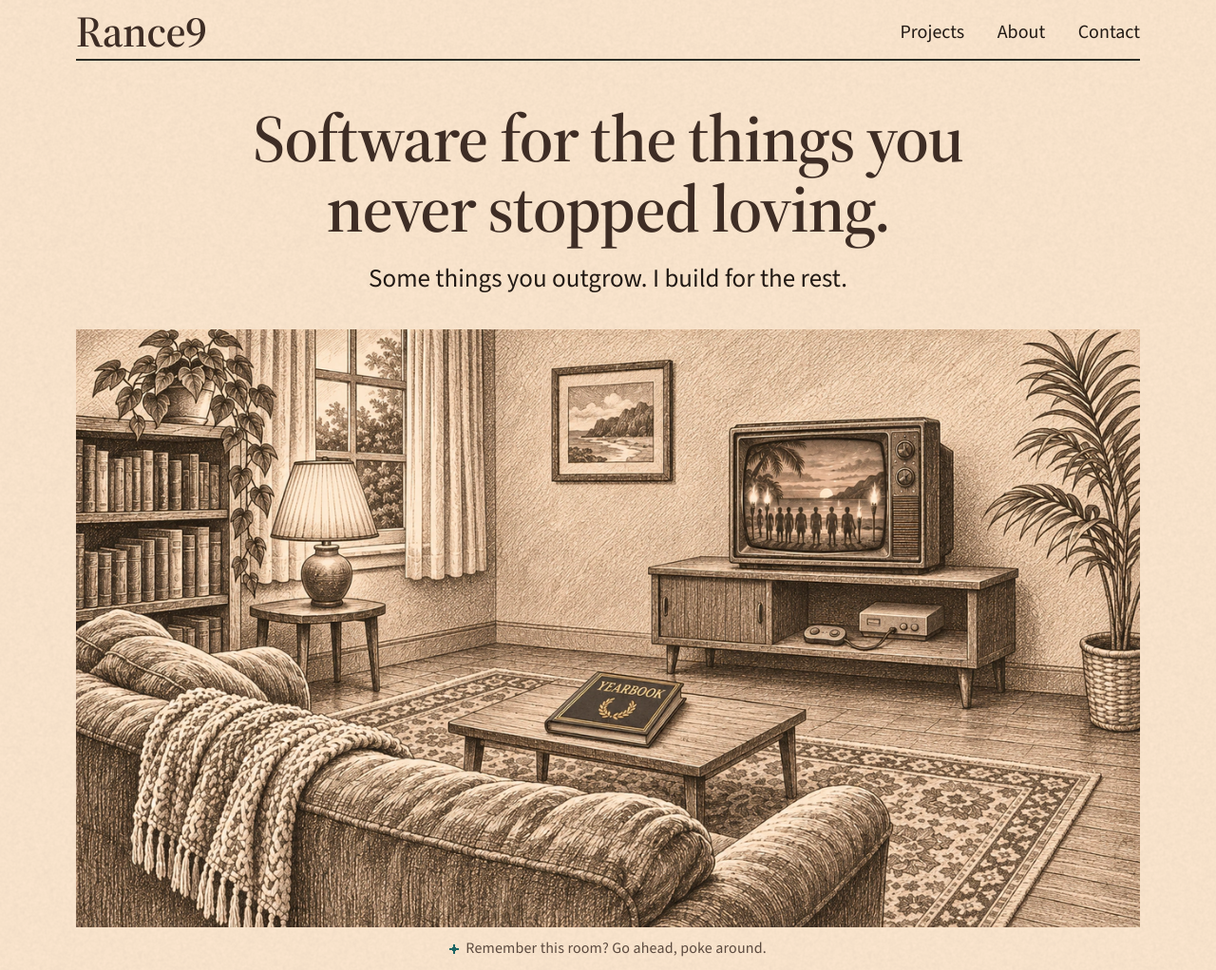
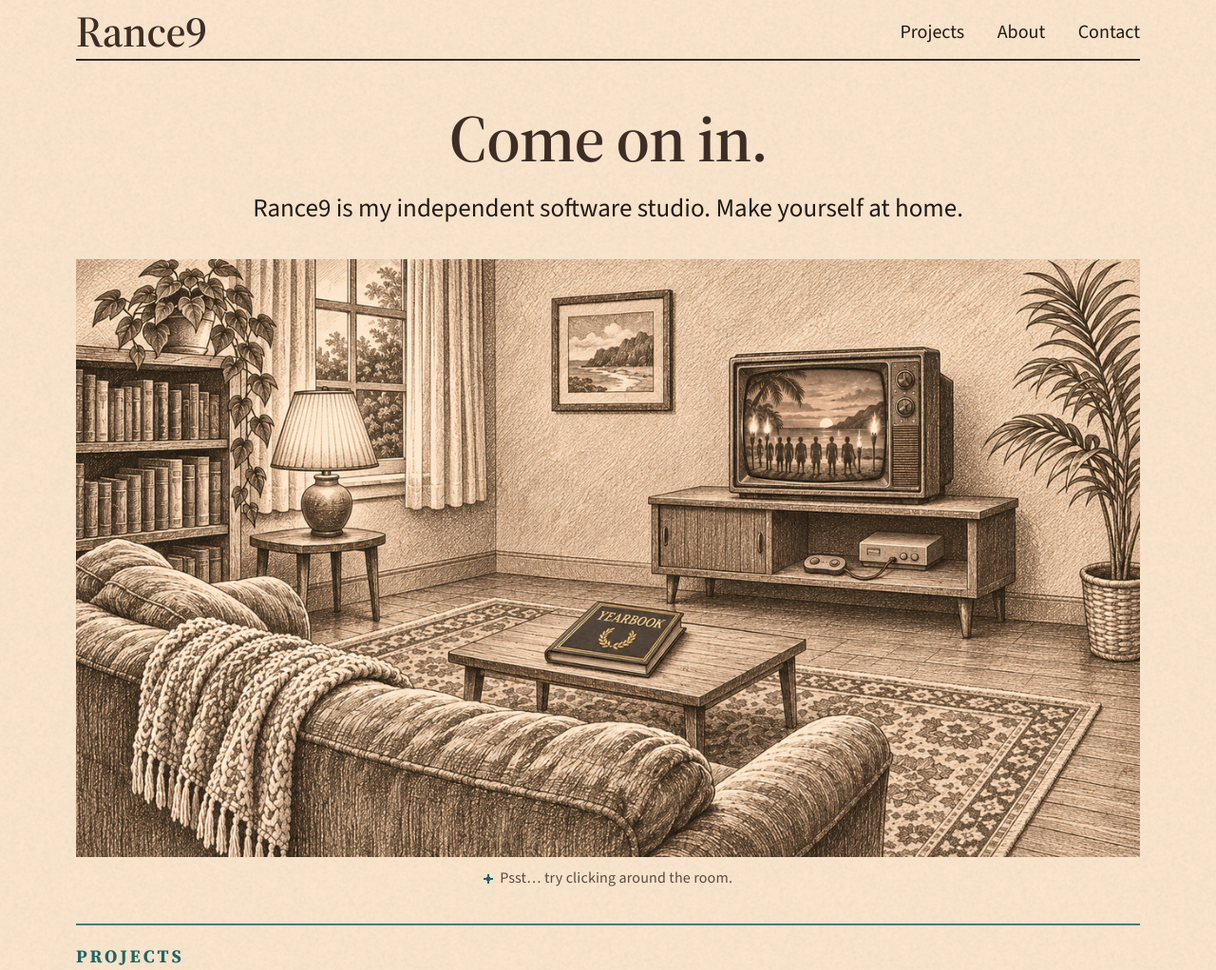
Before and after one commit to Rance9/Rance9, a plain HTML site: page index.html in a window 1280 px wide. Shown: the top 1022 px of the page at 95% size. Drawn offline with Linux system fonts and the light colour scheme.

Commit message:
New welcome wording: Come on in.
- Headline "Come on in." with "Rance9 is my independent software studio.
  Make yourself at home." beneath it.
- New About text and picture caption ("Psst… try clicking around the
  room.").
- Search and social descriptions, image alt text and the social preview
  image updated to match.

```diff
--- a/index.html
+++ b/index.html
@@ -5,25 +5,25 @@
   <meta name="viewport" content="width=device-width, initial-scale=1">
   <meta http-equiv="Content-Security-Policy" content="default-src 'none'; img-src 'self'; style-src 'self'; font-src 'self'; script-src 'self'; base-uri 'none'; form-action 'none'; object-src 'none'">
   <title>Rance9</title>
-  <meta name="description" content="Software for the things you never stopped loving.">
+  <meta name="description" content="Rance9 is my independent software studio. Make yourself at home.">
   <link rel="canonical" href="https://rance9.com/">
   <meta name="color-scheme" content="light">
   <meta name="theme-color" content="#F7E2CA">
   <meta property="og:type" content="website">
   <meta property="og:site_name" content="Rance9">
   <meta property="og:title" content="Rance9">
-  <meta property="og:description" content="Software for the things you never stopped loving.">
+  <meta property="og:description" content="Rance9 is my independent software studio. Make yourself at home.">
   <meta property="og:url" content="https://rance9.com/">
   <meta property="og:image" content="https://rance9.com/assets/images/social-preview.png">
   <meta property="og:image:type" content="image/png">
   <meta property="og:image:width" content="1200">
   <meta property="og:image:height" content="630">
-  <meta property="og:image:alt" content="The Rance9 name in a dark serif on cream paper, above a thin teal rule and the line: Software for the things you never stopped loving.">
+  <meta property="og:image:alt" content="The Rance9 name in a dark serif on cream paper, above a thin teal rule and the line: An independent software studio. Come on in.">
   <meta name="twitter:card" content="summary_large_image">
   <meta name="twitter:title" content="Rance9">
-  <meta name="twitter:description" content="Software for the things you never stopped loving.">
+  <meta name="twitter:description" content="Rance9 is my independent software studio. Make yourself at home.">
   <meta name="twitter:image" content="https://rance9.com/assets/images/social-preview.png">
-  <meta name="twitter:image:alt" content="The Rance9 name in a dark serif on cream paper, above a thin teal rule and the line: Software for the things you never stopped loving.">
+  <meta name="twitter:image:alt" content="The Rance9 name in a dark serif on cream paper, above a thin teal rule and the line: An independent software studio. Come on in.">
   <link rel="icon" href="assets/icons/favicon.ico" sizes="16x16 32x32 48x48">
   <link rel="icon" href="assets/icons/favicon.svg" type="image/svg+xml">
   <link rel="apple-touch-icon" href="assets/icons/apple-touch-icon.png">
@@ -51,8 +51,8 @@
   <main id="main" tabindex="-1">
     <div class="wrap">
       <section class="intro" aria-labelledby="headline">
-        <h1 id="headline">Software for the things you never stopped loving.</h1>
-        <p class="lede">Some things you outgrow. I build for the rest.</p>
+        <h1 id="headline">Come on in.</h1>
+        <p class="lede">Rance9 is my independent software studio. Make yourself at home.</p>
         <div class="hero">
           <picture>
             <source type="image/webp"
@@ -177,7 +177,7 @@
           </div>
           <p class="visually-hidden" aria-live="polite" data-tv-status></p>
         </div>
-        <p class="hero-caption"><svg class="hero-caption-icon" viewBox="0 0 7 7" width="10" height="10" aria-hidden="true" focusable="false" shape-rendering="crispEdges"><path fill="currentColor" d="M3 0h1v2h1v1h2v1H5v1H4v2H3V5H2V4H0V3h2V2h1z"/></svg>Remember this room? Go ahead, poke around.</p>
+        <p class="hero-caption"><svg class="hero-caption-icon" viewBox="0 0 7 7" width="10" height="10" aria-hidden="true" focusable="false" shape-rendering="crispEdges"><path fill="currentColor" d="M3 0h1v2h1v1h2v1H5v1H4v2H3V5H2V4H0V3h2V2h1z"/></svg>Psst… try clicking around the room.</p>
       </section>
 
       <section class="section" id="projects" aria-labelledby="projects-label">
@@ -217,7 +217,7 @@
 
       <section class="section" id="about" aria-labelledby="about-label">
         <h2 class="section-label" id="about-label">ABOUT</h2>
-        <p class="body-copy">I make software for the things people are fans of for life. Sometimes that means getting back something you thought was gone. Sometimes it means going deeper into something you already love. The goal is the same nostalgic feeling every time.</p>
+        <p class="body-copy">I build software I'd want to use myself, take the time to get it right, and share it here when it's ready. Have a look around, see what's on the way, and say hello any time.</p>
       </section>
 
       <section class="section" id="contact" aria-labelledby="contact-label">
```
Also changed, not shown: privacy/index.html (+5 -5 lines), assets/images/social-preview.png.
